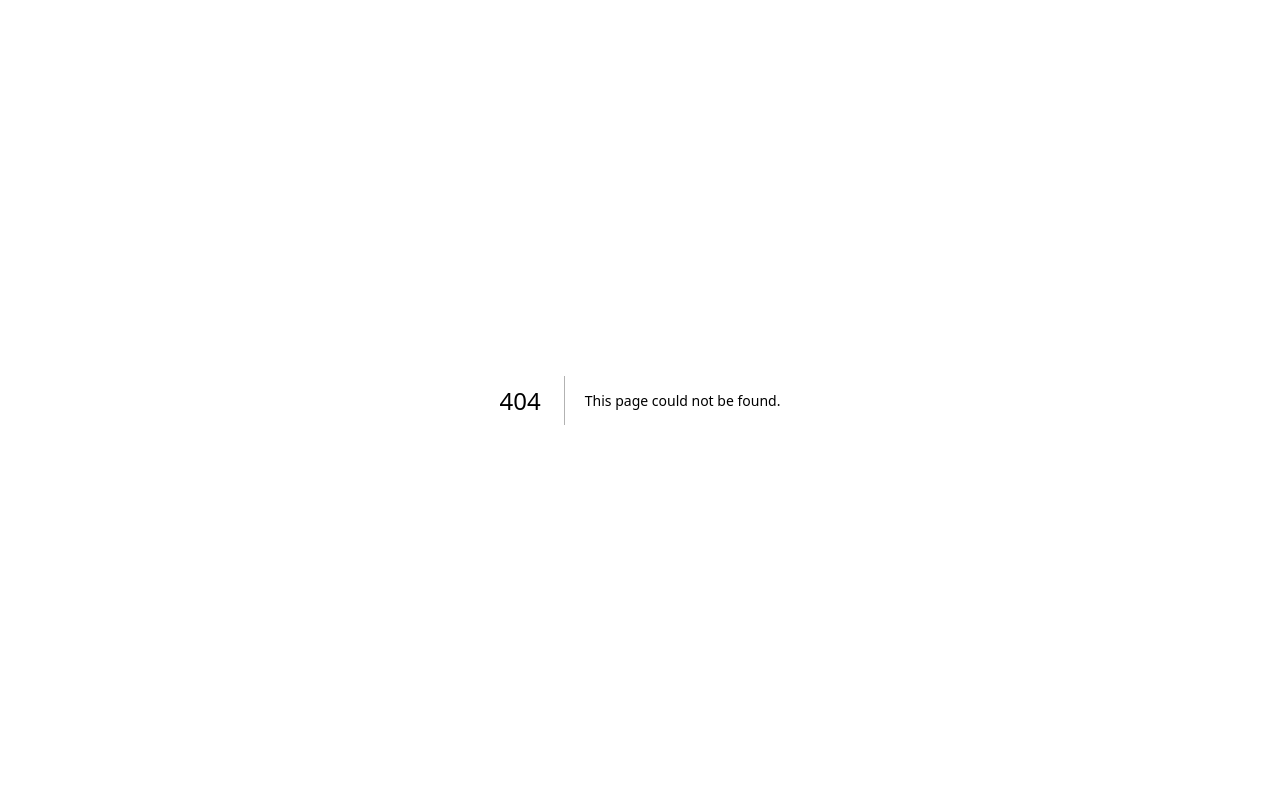
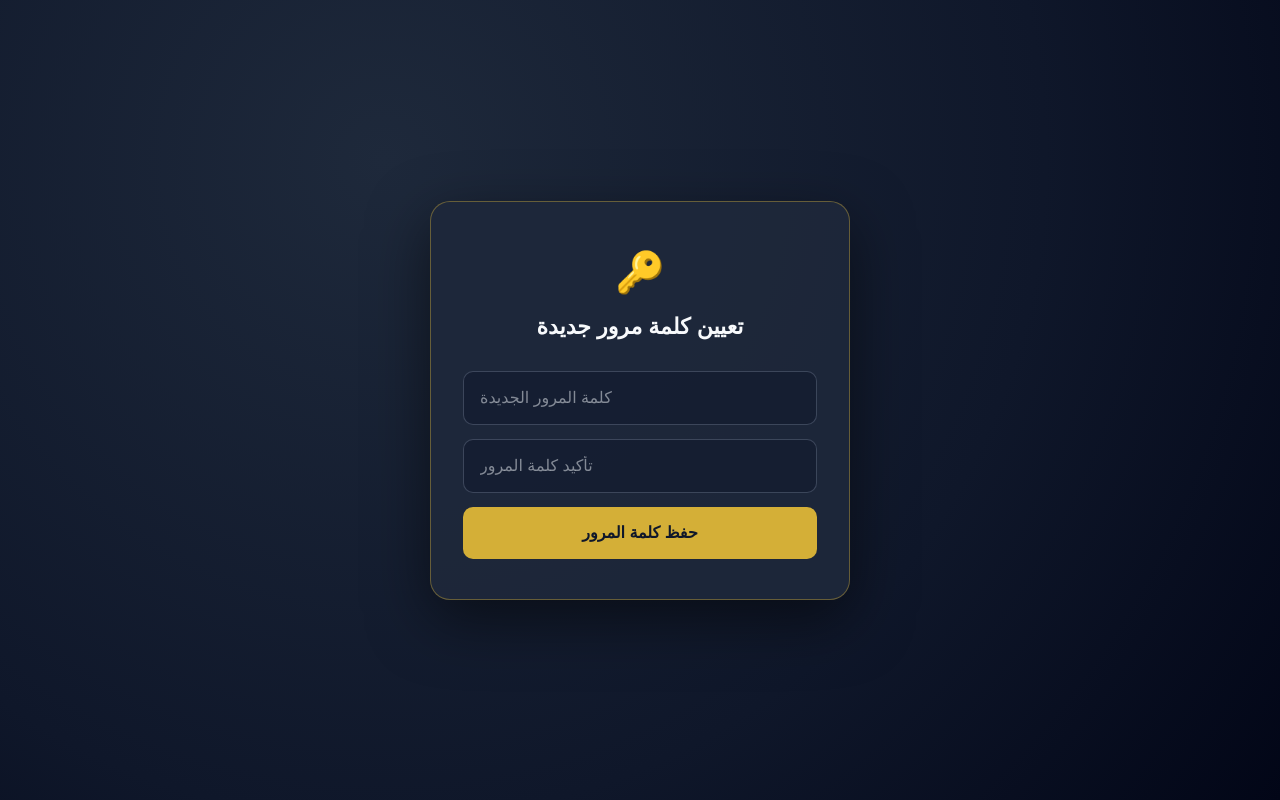
Before and after one commit to gannaabdelrazek3-droid/amr-Mosoud-academm, a Next.js app: page /reset-password in a window 1280 px wide. Before the commit this address had no page. Built offline with nearby package versions, Linux system fonts and the light colour scheme.

Commit message:
add sign-out for coach/secretary, forgot password flow, tenant-specific registration, and clarify login tab label

```diff
--- /dev/null
+++ b/app/SignOutButtonGeneric.tsx
@@ -0,0 +1,34 @@
+'use client'
+
+import { useRouter } from 'next/navigation'
+import { createClient } from '@/lib/supabase/client'
+
+export default function SignOutButtonGeneric() {
+  const router = useRouter()
+
+  async function handleSignOut() {
+    const supabase = createClient()
+    await supabase.auth.signOut()
+    router.push('/login')
+    router.refresh()
+  }
+
+  return (
+    <button
+      onClick={handleSignOut}
+      style={{
+        padding: '10px 20px',
+        background: 'rgba(239, 68, 68, 0.15)',
+        color: '#fca5a5',
+        border: '1px solid rgba(239, 68, 68, 0.3)',
+        borderRadius: 10,
+        fontWeight: 700,
+        fontFamily: "'Tajawal', sans-serif",
+        cursor: 'pointer',
+        fontSize: 14,
+      }}
+    >
+      🚪 تسجيل الخروج
+    </button>
+  )
+}
--- a/app/api/register/route.ts
+++ b/app/api/register/route.ts
@@ -14,7 +14,9 @@ export async function POST(req: NextRequest) {
       return NextResponse.json({ error: 'كلمة المرور يجب أن تكون 6 أحرف على الأقل' }, { status: 400 })
     }
 
-    const tenant = await prisma.tenant.findFirst()
+   const tenant = await prisma.tenant.findFirst({
+      where: { name: 'أكاديمية الكابتن عمرو مسعود' },
+    })
     if (!tenant) {
       return NextResponse.json({ error: 'حدث خطأ في النظام' }, { status: 500 })
     }
--- a/app/dashboard/page.tsx
+++ b/app/dashboard/page.tsx
@@ -4,6 +4,7 @@ import { prisma } from '@/lib/prisma'
 import { adminStyles as s } from '../admin/adminStyles'
 import AdminShell from '../admin/AdminShell'
 import DashboardCharts from './DashboardCharts'
+import SignOutButtonGeneric from '../SignOutButtonGeneric'
 
 export default async function DashboardPage() {
   const supabase = await createClient()
@@ -263,6 +264,9 @@ export default async function DashboardPage() {
         <div style={{ maxWidth: 700, margin: '0 auto', fontFamily: "'Tajawal', sans-serif", padding: '32px 20px', color: '#e2e8f0' }}>
           <h1 style={{ color: '#f8fafc' }}>مرحبًا أيها المدرب {profile.fullName} 🏃</h1>
           <p style={{ color: '#94a3b8' }}>فريقك ({myPlayers.length} لاعبًا)</p>
+          <div style={{ marginTop: 10, marginBottom: 10 }}>
+            <SignOutButtonGeneric />
+          </div>
 
           <div style={{ display: 'flex', gap: 12, marginTop: 16, marginBottom: 20, flexWrap: 'wrap' }}>
             <a href="/coach/add-player" className="btn-primary" style={{ padding: '12px 22px', background: '#d4af37', color: '#0f172a', borderRadius: 10, textDecoration: 'none', fontWeight: 700 }}>
--- /dev/null
+++ b/app/forgot-password/page.tsx
@@ -0,0 +1,113 @@
+'use client'
+
+import { useState } from 'react'
+import { createClient } from '@/lib/supabase/client'
+
+const inputStyle = {
+  width: '100%',
+  padding: '14px 16px',
+  marginBottom: 14,
+  fontSize: 16,
+  fontFamily: "'Tajawal', sans-serif",
+  border: '1px solid rgba(148, 163, 184, 0.3)',
+  borderRadius: 10,
+  background: 'rgba(15, 23, 42, 0.5)',
+  color: '#f1f5f9',
+  boxSizing: 'border-box' as const,
+}
+
+export default function ForgotPasswordPage() {
+  const [email, setEmail] = useState('')
+  const [loading, setLoading] = useState(false)
+  const [sent, setSent] = useState(false)
+  const [error, setError] = useState('')
+
+  async function handleSubmit(e: React.FormEvent) {
+    e.preventDefault()
+    setError('')
+    setLoading(true)
+
+    const supabase = createClient()
+    const { error: resetError } = await supabase.auth.resetPasswordForEmail(email, {
+      redirectTo: `${window.location.origin}/reset-password`,
+    })
+
+    setLoading(false)
+
+    if (resetError) {
+      setError('حدثت مشكلة، تأكد من صحة البريد الإلكتروني')
+      return
+    }
+
+    setSent(true)
+  }
+
+  return (
+    <div
+      style={{
+        minHeight: '100vh',
+        background: 'radial-gradient(circle at 30% 20%, #1e293b 0%, #0f172a 60%, #020617 100%)',
+        display: 'flex',
+        alignItems: 'center',
+        justifyContent: 'center',
+        padding: 20,
+        fontFamily: "'Tajawal', sans-serif",
+      }}
+    >
+      <div
+        style={{
+          width: '100%',
+          maxWidth: 420,
+          background: 'rgba(30, 41, 59, 0.9)',
+          border: '1px solid rgba(212, 175, 55, 0.4)',
+          borderRadius: 20,
+          padding: '40px 32px',
+          boxShadow: '0 20px 60px rgba(0, 0, 0, 0.5)',
+        }}
+      >
+        <div style={{ textAlign: 'center', marginBottom: 28 }}>
+          <div style={{ fontSize: 40, marginBottom: 8 }}>🔑</div>
+          <h1 style={{ color: '#f8fafc', fontSize: 22, fontWeight: 900, margin: 0 }}>نسيت كلمة المرور؟</h1>
+          <p style={{ color: '#94a3b8', fontSize: 14, marginTop: 6 }}>أدخل بريدك الإلكتروني وسنرسل لك رابط إعادة التعيين</p>
+        </div>
+
+        {sent ? (
+          <div style={{ textAlign: 'center' }}>
+            <p style={{ color: '#22c55e', fontWeight: 700, fontSize: 15 }}>✓ تم إرسال رابط إعادة التعيين</p>
+            <p style={{ color: '#94a3b8', fontSize: 13, marginTop: 10 }}>تحقق من بريدك الإلكتروني واتبع الرابط لتعيين كلمة مرور جديدة</p>
+          </div>
+        ) : (
+          <form onSubmit={handleSubmit}>
+            <input
+              type="email"
+              placeholder="البريد الإلكتروني"
+              value={email}
+              onChange={(e) => setEmail(e.target.value)}
+              style={inputStyle}
+              required
+            />
+            <button
+              type="submit"
+              disabled={loading}
+              style={{
+                width: '100%',
+                padding: 14,
+                fontSize: 16,
+                fontWeight: 700,
+                fontFamily: "'Tajawal', sans-serif",
+                background: '#d4af37',
+                color: '#0f172a',
+                border: 'none',
+                borderRadius: 10,
+                cursor: 'pointer',
+              }}
+            >
+              {loading ? 'جارٍ الإرسال...' : 'إرسال رابط إعادة التعيين'}
+            </button>
+            {error && <p style={{ color: '#fca5a5', textAlign: 'center', marginTop: 14, fontSize: 14 }}>{error}</p>}
+          </form>
+        )}
+      </div>
+    </div>
+  )
+}
--- a/app/login/page.tsx
+++ b/app/login/page.tsx
@@ -171,7 +171,7 @@ export default function LoginPage() {
               cursor: 'pointer',
             }}
           >
-            إدارة / مدرب
+          إدارة / مدرب / سكرتيرة
           </button>
           <button
             onClick={() => { setMode('player'); setError('') }}
@@ -199,6 +199,11 @@ export default function LoginPage() {
             <button type="submit" disabled={loading} className="btn-primary" style={buttonStyle}>
               {loading ? 'جارٍ الدخول...' : 'دخول'}
             </button>
+            <p style={{ textAlign: 'center', marginTop: 16 }}>
+              <a href="/forgot-password" style={{ color: '#94a3b8', fontSize: 13, textDecoration: 'none' }}>
+                نسيت كلمة المرور؟
+              </a>
+            </p>
           </form>
         )}
 
@@ -209,7 +214,12 @@ export default function LoginPage() {
             <button type="submit" disabled={loading} className="btn-primary" style={buttonStyle}>
               {loading ? 'جارٍ الدخول...' : 'دخول'}
             </button>
-            <p style={{ textAlign: 'center', color: '#94a3b8', fontSize: 13, marginTop: 16 }}>
+            <p style={{ textAlign: 'center', marginTop: 16 }}>
+              <a href="/forgot-password" style={{ color: '#94a3b8', fontSize: 13, textDecoration: 'none' }}>
+                نسيت كلمة المرور؟
+              </a>
+            </p>
+            <p style={{ textAlign: 'center', color: '#94a3b8', fontSize: 13, marginTop: 12 }}>
               لسه معملتش حساب؟ سجّل بياناتك من صفحة{' '}
               <a href="/register" style={{ color: '#d4af37', fontWeight: 700, textDecoration: 'none' }}>
                 التسجيل
--- a/app/player/page.tsx
+++ b/app/player/page.tsx
@@ -3,6 +3,7 @@ import { createClient } from '@/lib/supabase/server'
 import { PrismaClient } from '@prisma/client'
 import WeightChart from './WeightChart'
 import SkillsRadarChart from './SkillsRadarChart'
+import SignOutButtonGeneric from '../SignOutButtonGeneric'
 
 const prisma = new PrismaClient()
 
@@ -55,7 +56,12 @@ export default async function PlayerDashboard() {
   return (
     <div style={{ background: 'linear-gradient(160deg, #0f172a 0%, #1e293b 100%)', minHeight: '100vh' }}>
       <div style={pageStyle}>
-        <h1 style={{ color: '#f8fafc' }}>أهلًا بك، {player.fullName} 👋</h1>
+
+
+        <div style={{ display: 'flex', justifyContent: 'space-between', alignItems: 'center', marginBottom: 16 }}>
+          <h1 style={{ color: '#f8fafc', margin: 0 }}>أهلًا بك، {player.fullName} 👋</h1>
+          <SignOutButtonGeneric />
+        </div>
 
         <a
           href="/player/calendar"
--- /dev/null
+++ b/app/reset-password/page.tsx
@@ -0,0 +1,132 @@
+'use client'
+
+import { useState } from 'react'
+import { useRouter } from 'next/navigation'
+import { createClient } from '@/lib/supabase/client'
+
+const inputStyle = {
+  width: '100%',
+  padding: '14px 16px',
+  marginBottom: 14,
+  fontSize: 16,
+  fontFamily: "'Tajawal', sans-serif",
+  border: '1px solid rgba(148, 163, 184, 0.3)',
+  borderRadius: 10,
+  background: 'rgba(15, 23, 42, 0.5)',
+  color: '#f1f5f9',
+  boxSizing: 'border-box' as const,
+}
+
+export default function ResetPasswordPage() {
+  const [newPassword, setNewPassword] = useState('')
+  const [confirmPassword, setConfirmPassword] = useState('')
+  const [error, setError] = useState('')
+  const [success, setSuccess] = useState(false)
+  const [loading, setLoading] = useState(false)
+  const router = useRouter()
+
+  async function handleSubmit(e: React.FormEvent) {
+    e.preventDefault()
+    setError('')
+
+    if (newPassword.length < 6) {
+      setError('كلمة المرور يجب أن تكون 6 أحرف على الأقل')
+      return
+    }
+    if (newPassword !== confirmPassword) {
+      setError('كلمتا المرور غير متطابقتين')
+      return
+    }
+
+    setLoading(true)
+    const supabase = createClient()
+    const { error: updateError } = await supabase.auth.updateUser({ password: newPassword })
+    setLoading(false)
+
+    if (updateError) {
+      setError('حدثت مشكلة، حاول مرة أخرى')
+      return
+    }
+
+    setSuccess(true)
+    setTimeout(() => router.push('/login'), 2000)
+  }
+
+  return (
+    <div
+      style={{
+        minHeight: '100vh',
+        background: 'radial-gradient(circle at 30% 20%, #1e293b 0%, #0f172a 60%, #020617 100%)',
+        display: 'flex',
+        alignItems: 'center',
+        justifyContent: 'center',
+        padding: 20,
+        fontFamily: "'Tajawal', sans-serif",
+      }}
+    >
+      <div
+        style={{
+          width: '100%',
+          maxWidth: 420,
+          background: 'rgba(30, 41, 59, 0.9)',
+          border: '1px solid rgba(212, 175, 55, 0.4)',
+          borderRadius: 20,
+          padding: '40px 32px',
+          boxShadow: '0 20px 60px rgba(0, 0, 0, 0.5)',
+        }}
+      >
+        <div style={{ textAlign: 'center', marginBottom: 28 }}>
+          <div style={{ fontSize: 40, marginBottom: 8 }}>🔑</div>
+          <h1 style={{ color: '#f8fafc', fontSize: 22, fontWeight: 900, margin: 0 }}>تعيين كلمة مرور جديدة</h1>
+        </div>
+
+        {success ? (
+          <div style={{ textAlign: 'center' }}>
+            <p style={{ color: '#22c55e', fontWeight: 700, fontSize: 16 }}>✓ تم تغيير كلمة المرور بنجاح</p>
+            <p style={{ color: '#94a3b8', fontSize: 13, marginTop: 8 }}>جارٍ تحويلك لتسجيل الدخول...</p>
+          </div>
+        ) : (
+          <form onSubmit={handleSubmit}>
+            <input
+              type="password"
+              placeholder="كلمة المرور الجديدة"
+              value={newPassword}
+              onChange={(e) => setNewPassword(e.target.value)}
+              style={inputStyle}
+              required
+              minLength={6}
+            />
+            <input
+              type="password"
+              placeholder="تأكيد كلمة المرور"
+              value={confirmPassword}
+              onChange={(e) => setConfirmPassword(e.target.value)}
+              style={inputStyle}
+              required
+              minLength={6}
+            />
+            <button
+              type="submit"
+              disabled={loading}
+              style={{
+                width: '100%',
+                padding: 14,
+                fontSize: 16,
+                fontWeight: 700,
+                fontFamily: "'Tajawal', sans-serif",
+                background: '#d4af37',
+                color: '#0f172a',
+                border: 'none',
+                borderRadius: 10,
+                cursor: 'pointer',
+              }}
+            >
+              {loading ? 'جارٍ الحفظ...' : 'حفظ كلمة المرور'}
+            </button>
+            {error && <p style={{ color: '#fca5a5', textAlign: 'center', marginTop: 14, fontSize: 14 }}>{error}</p>}
+          </form>
+        )}
+      </div>
+    </div>
+  )
+}
--- a/app/secretary/page.tsx
+++ b/app/secretary/page.tsx
@@ -1,6 +1,7 @@
 import { redirect } from 'next/navigation'
 import { createClient } from '@/lib/supabase/server'
 import { prisma } from '@/lib/prisma'
+import SignOutButtonGeneric from '../SignOutButtonGeneric'
 
 export default async function SecretaryHomePage() {
   const supabase = await createClient()
@@ -16,6 +17,9 @@ export default async function SecretaryHomePage() {
         <div style={{ fontSize: 40, marginBottom: 12 }}>📋</div>
         <h1 style={{ color: '#f8fafc' }}>أهلًا بك، {profile.fullName}</h1>
         <p style={{ color: '#94a3b8', marginBottom: 30 }}>اختر ما تريد القيام به</p>
+        <div style={{ marginBottom: 20 }}>
+          <SignOutButtonGeneric />
+        </div>
 
         <div style={{ display: 'flex', flexDirection: 'column', gap: 14 }}>
           <a
```
